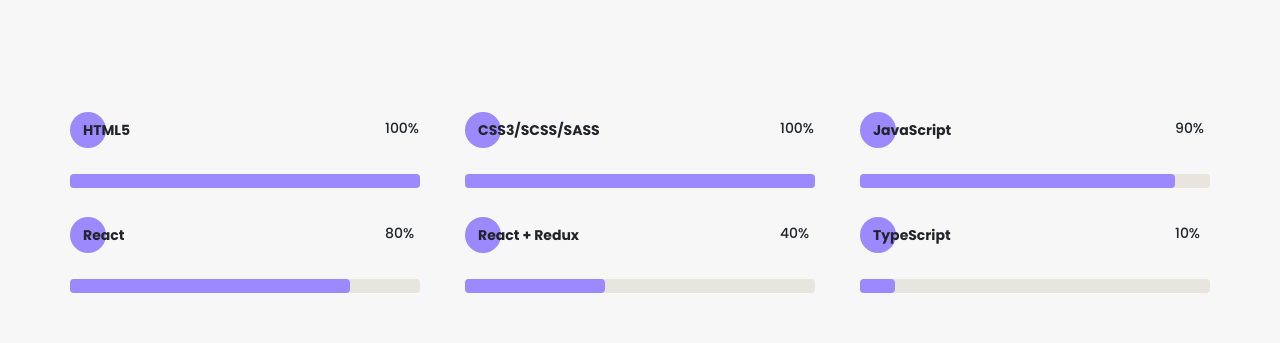
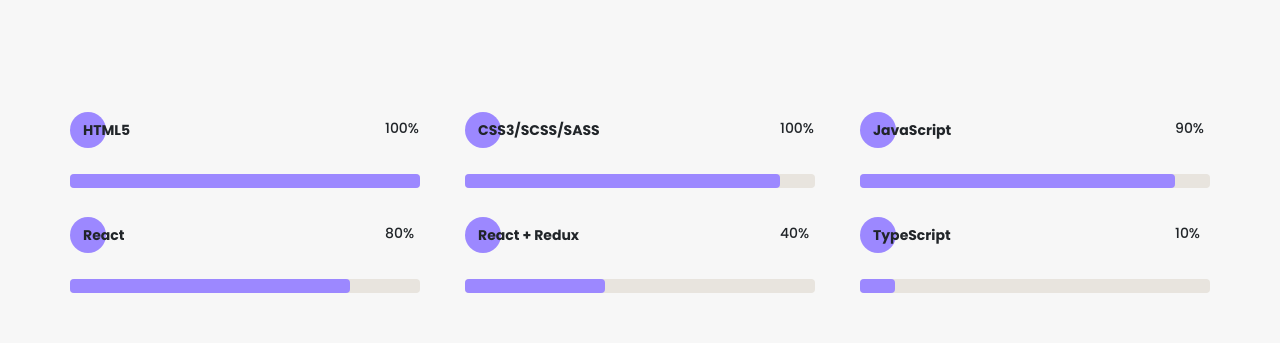
Before and after one commit to SmoliiNazar/Portfolio, a React (Create React App) app: page / in a window 1280 px wide. Shown: the part 2315-2658 px from the top of the page. Built offline with nearby package versions, Linux system fonts and the light colour scheme.

Commit message:
created dynamic ratings instead of statics

```diff
--- a/src/Components/App/App.js
+++ b/src/Components/App/App.js
@@ -35,9 +35,18 @@
         {id: 'rl' ,img: 'reduxSmall.svg', alt: 'redux', header: 'Redux', descr: "Redux is a valuable tool for organizing your state, but you should also consider whether it's appropriate for your situation."},
         {id: 'tg' ,img: 'TS.svg', alt: 'type script', header: 'Type Script', descr: 'TypeScript understands JavaScript and uses type inference to give you great tooling without additional code.'},
     ]
+
+    const dwdwd = [
+        {key: 'HL', title: 'HTML5', counter: '100%', percents: '100%'},
+        {key: 'CSS3', title: 'CSS3/SCSS/SASS', counter: '100%', percents: '90%'},
+        {key: 'JS', title: 'JavaScript', counter: '90%', percents: '90%'},
+        {key: 'REACT', title: 'React', counter: '80%', percents: '80%'},
+        {key: 'REDX', title: 'React + Redux', counter: '40%', percents: '40%'},
+        {key: 'TSSS', title: 'TypeScript', counter: '10%', percents: '10%'}
+    ]
+
     return(
         <>
-
             <Promo/>
             <div className="hamburger" onClick={() => setMenuActive(!menuActive)}>
                 <span></span>
@@ -46,7 +55,7 @@
             </div>
             <AsidePanel/>
             <About/>
-            <Skills mySkills={mySkills}/>
+            <Skills myRatings={dwdwd} mySkills={mySkills}/>
             <Portfolio data={data}/>
             <footer id='footer' className='footer'>
                 <div className="footer__wrapper-links">
--- a/src/Components/Skills/Skills.jsx
+++ b/src/Components/Skills/Skills.jsx
@@ -1,6 +1,6 @@
 import './skills.scss';
 
-const Skills = ({mySkills}) => {
+const Skills = ({mySkills, myRatings}) => {
 
     return(
     <section id='skills' className="skills">
@@ -20,50 +20,16 @@
                     </div>
                 )}
             </div>
-
-            <div class="skills__ratings">
-                <div class="skills__ratings-item">
-                    <div class="title title_fz14 skills__ratings-title">HTML5</div>
-                    <div class="skills__ratings-counter">100%</div>
-                    <div class="skills__ratings-line">
-                        <span style={{'width': '100%'}}></span>
+            <div className="skills__ratings">
+                    {myRatings.map(rating =>
+                        <div key={rating.key} className="skills__ratings-item" >
+                            <div className="title title_fz14 skills__ratings-title">{rating.title}</div>
+                            <div className="skills__ratings-counter">{rating.counter}</div>
+                            <div className="skills__ratings-line">
+                                <span style={{'width': rating.percents}}></span>
                             </div>
                         </div>
-                <div class="skills__ratings-item">
-                    <div class="title title_fz14 skills__ratings-title">CSS3/SCSS/SASS</div>
-                    <div class="skills__ratings-counter">100%</div>
-                    <div class="skills__ratings-line">
-                        <span style={{'width': '100%'}}></span>
-                    </div>
-                </div>
-                <div class="skills__ratings-item">
-                    <div class="title title_fz14 skills__ratings-title">JavaScript</div>
-                    <div class="skills__ratings-counter">90%</div>
-                    <div class="skills__ratings-line">
-                        <span style={{'width': '90%'}}></span>
-                    </div>
-                </div>
-                <div class="skills__ratings-item">
-                    <div class="title title_fz14 skills__ratings-title">React</div>
-                    <div class="skills__ratings-counter">80%</div>
-                    <div class="skills__ratings-line">
-                        <span style={{'width': '80%'}}></span>
-                    </div>
-                </div>
-                <div class="skills__ratings-item">
-                    <div class="title title_fz14 skills__ratings-title">React + Redux</div>
-                    <div class="skills__ratings-counter">40%</div>
-                    <div class="skills__ratings-line">
-                        <span style={{'width': '40%'}}></span>
-                    </div>
-                </div>
-                <div class="skills__ratings-item">
-                    <div class="title title_fz14 skills__ratings-title">TypeScript</div>
-                    <div class="skills__ratings-counter">10%</div>
-                    <div class="skills__ratings-line">
-                        <span style={{'width': '10%'}}></span>
-                    </div>
-                </div>
+                    )}
             </div>
         </div>
     </section>
```
Lines whose indentation alone changed are shown as unchanged.
